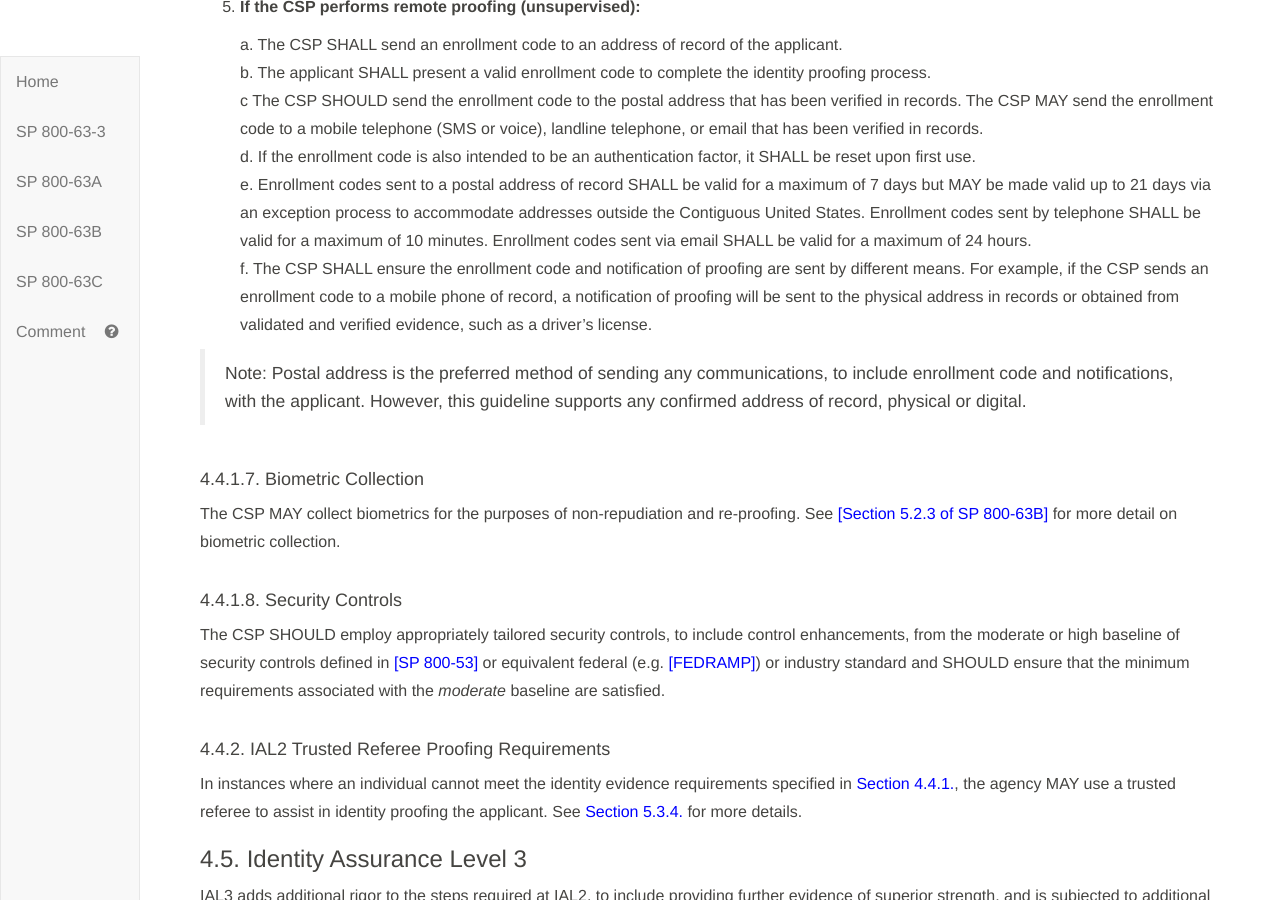
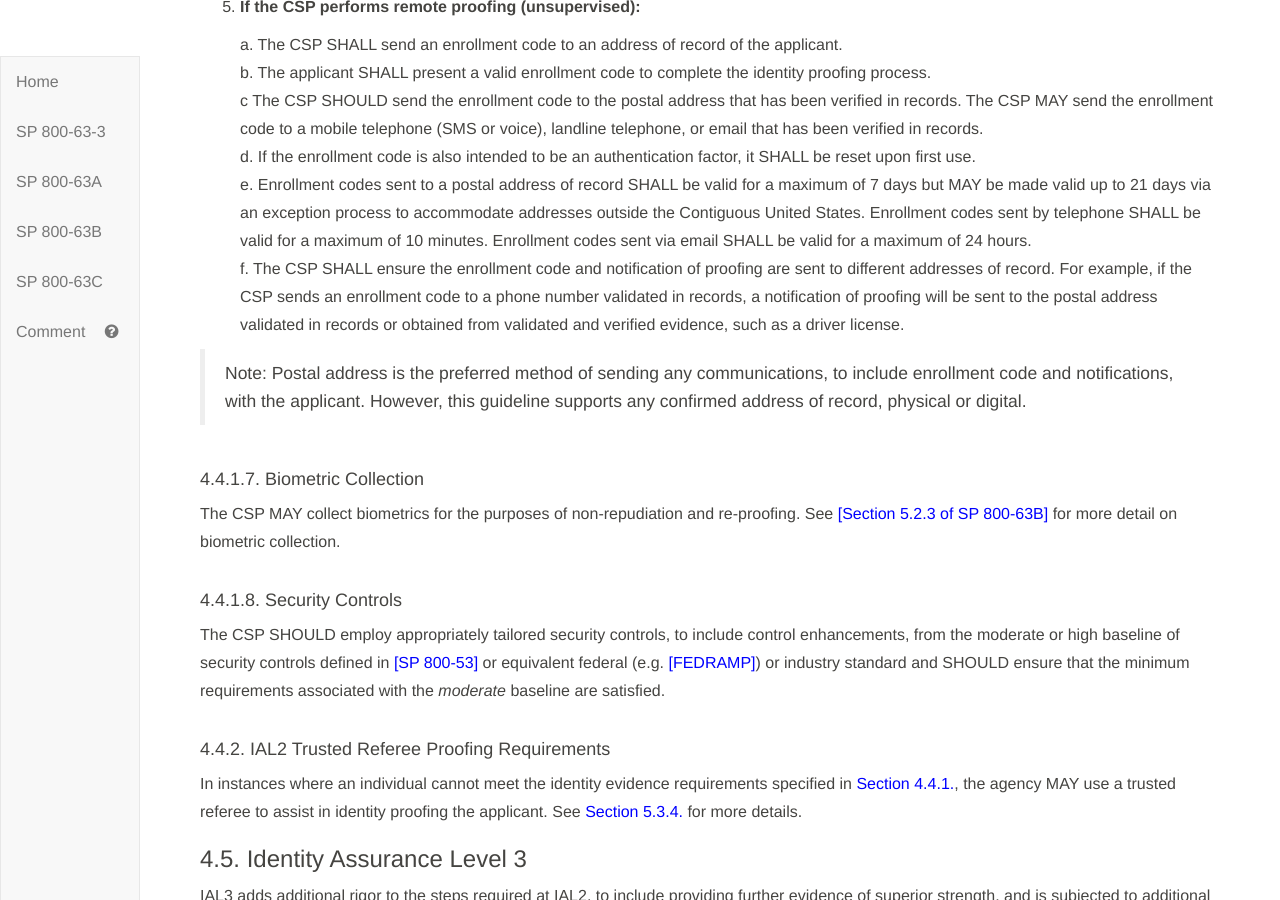
Before and after one commit to usnistgov/800-63-3, a Jekyll site: the page built from sp800-63a/sec4_ial.md, in a window 1280 px wide and 900 px high, scrolled down 4987 px. Built offline with Jekyll 4.4.1, drawn with Linux system fonts in a browser that asks for light colours; our own code applies the rules of GitHub Pages for plain Markdown files.

Commit message:
Closes #1445

```diff
--- a/sp800-63a/sec4_ial.md
+++ b/sp800-63a/sec4_ial.md
@@ -151,7 +151,7 @@
 	c The CSP SHOULD send the enrollment code to the postal address that has been verified in records.  The CSP MAY send the enrollment code to a mobile telephone (SMS or voice), landline telephone, or email that has been verified in records.
 	d. If the enrollment code is also intended to be an authentication factor, it SHALL be reset upon first use.
 	e. Enrollment codes sent to a postal address of record SHALL be valid for a maximum of 7 days but MAY be made valid up to 21 days via an exception process to accommodate addresses outside the Contiguous United States. Enrollment codes sent by telephone SHALL be valid for a maximum of 10 minutes. Enrollment codes sent via email SHALL be valid for a maximum of 24 hours.
-	f. The CSP SHALL ensure the enrollment code and notification of proofing are sent by different means. For example, if the CSP sends an enrollment code to a mobile phone of record, a notification of proofing will be sent to the physical address in records or obtained from validated and verified evidence, such as a driver's license.
+	f. The CSP SHALL ensure the enrollment code and notification of proofing are sent to different addresses of record. For example, if the CSP sends an enrollment code to a phone number validated in records, a notification of proofing will be sent to the postal address validated in records or obtained from validated and verified evidence, such as a driver license.
 
 > Note: Postal address is the preferred method of sending any communications, to include enrollment code and notifications, with the applicant. However, this guideline supports any confirmed address of record, physical or digital.
 
```
